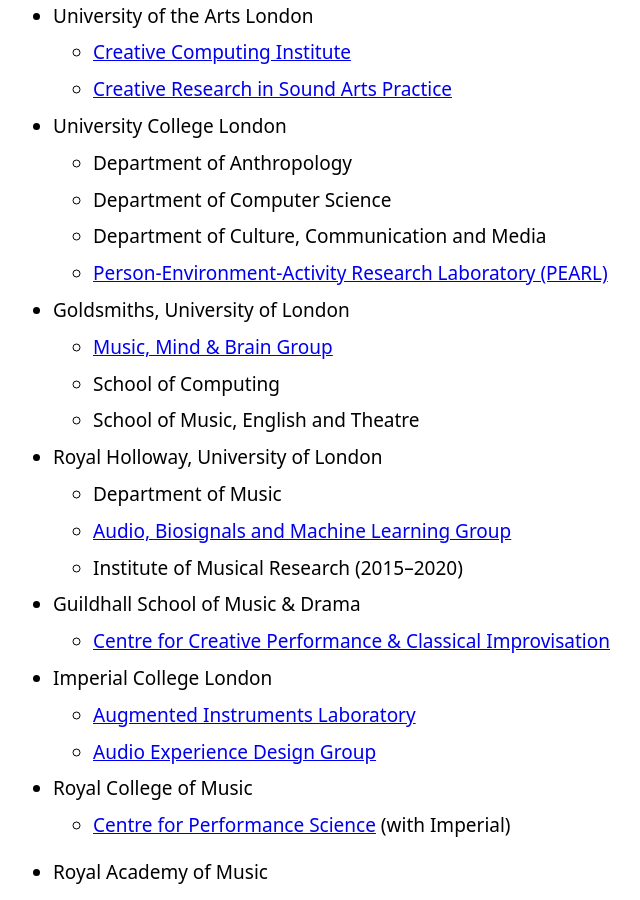
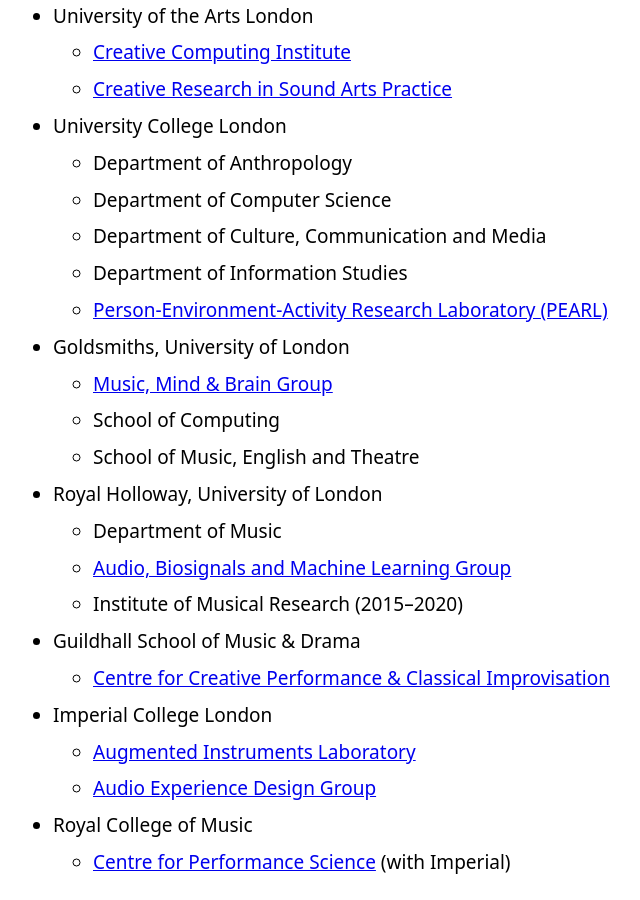
Before and after one commit to dmrn-limri/dmrn-limri.github.io, a Jekyll site: the page built from _posts/2026-02-10-mapping-music-research-london.md, in a window 1280 px wide and 900 px high, scrolled down 592 px. Shown: the whole window, without its empty margins (307-947 px from the left). Built offline with Jekyll 4.4.1, drawn with Linux system fonts in a browser that asks for light colours.

Commit message:
Update 2026-02-10-mapping-music-research-london.md

```diff
--- a/_posts/2026-02-10-mapping-music-research-london.md
+++ b/_posts/2026-02-10-mapping-music-research-london.md
@@ -25,6 +25,7 @@ This list brings together groups, labs, institutes and departments where music r
   * Department of Anthropology
   * Department of Computer Science
   * Department of Culture, Communication and Media
+  * Department of Information Studies
   * [Person-Environment-Activity Research Laboratory (PEARL)](https://www.ucl.ac.uk/person-environment-activity-research-laboratory/)
 
 * Goldsmiths, University of London
```
